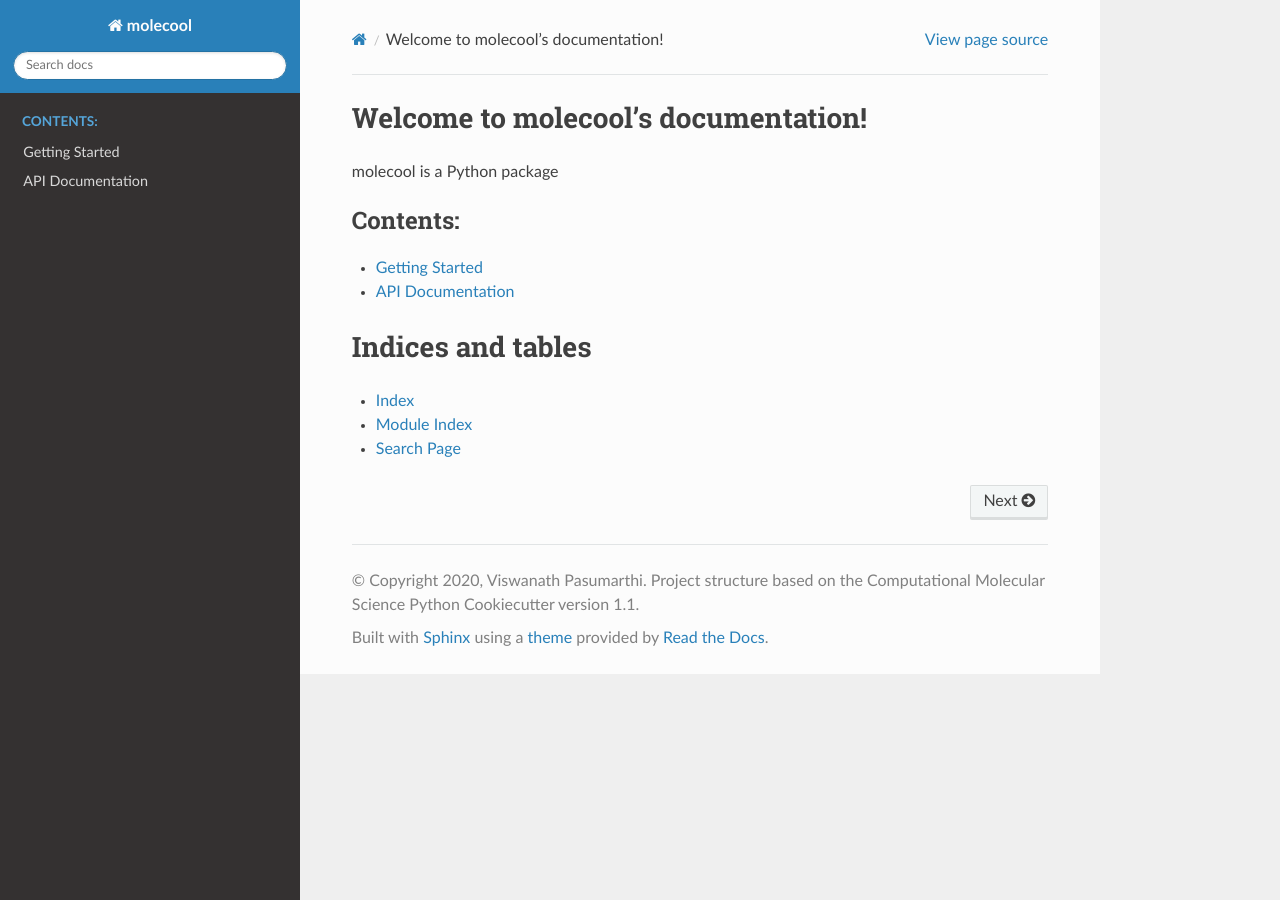
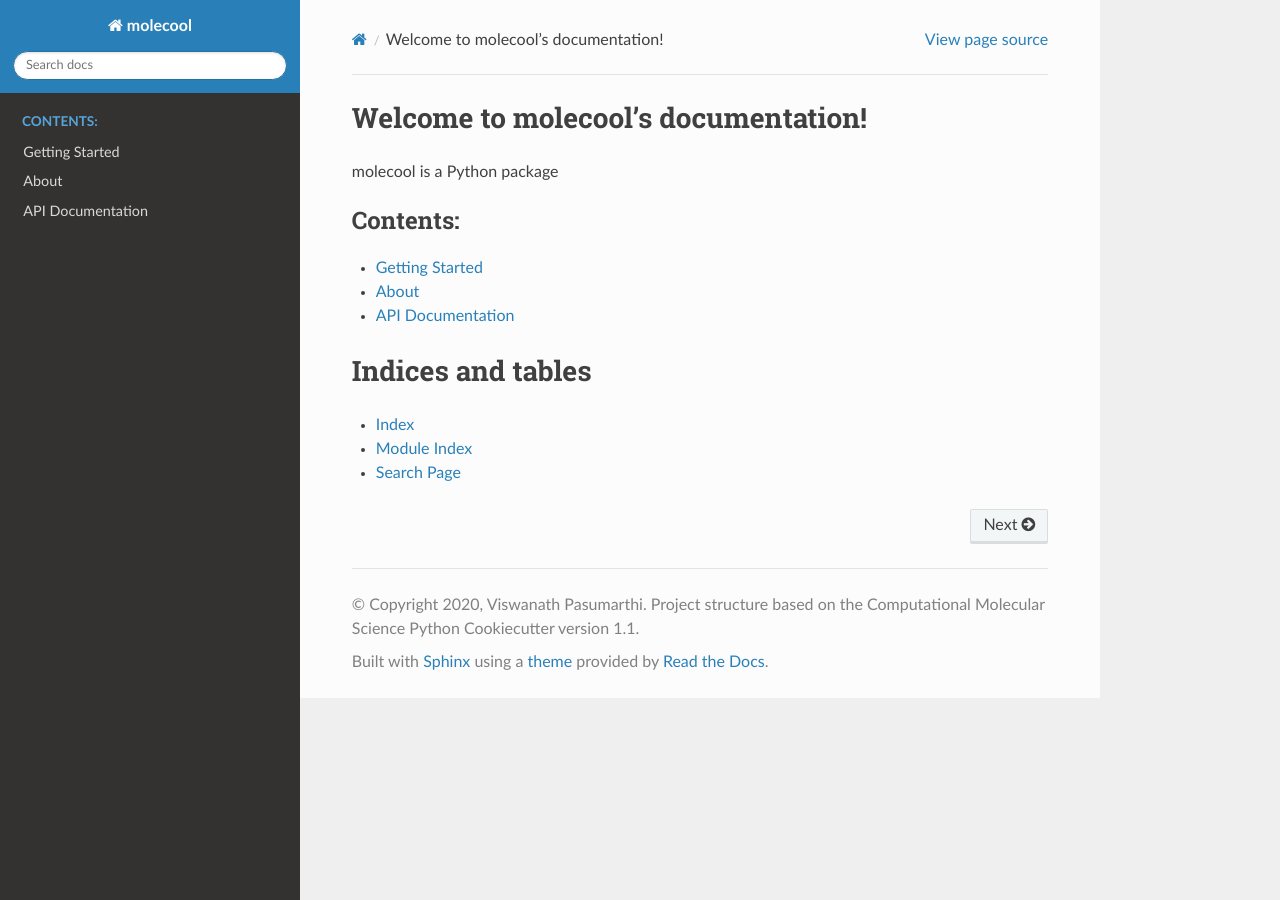
Before and after one commit to vpasumarthi/molecool, a Sphinx documentation site: the page built from docs/index.rst, in a window 1280 px wide. Built offline with Sphinx 7.4.7 and the Read the Docs theme 2.0.0, drawn with Linux system fonts in a browser that asks for light colours; the version number could not be read and is left out.

Commit message:
create about webpage in the documentation

```diff
--- /dev/null
+++ b/docs/about.rst
@@ -0,0 +1,4 @@
+About
+===============
+
+This page details more details about this project.
--- a/docs/index.rst
+++ b/docs/index.rst
@@ -12,6 +12,7 @@
    :caption: Contents:
 
    getting_started
+   about
    api
 
 
```
